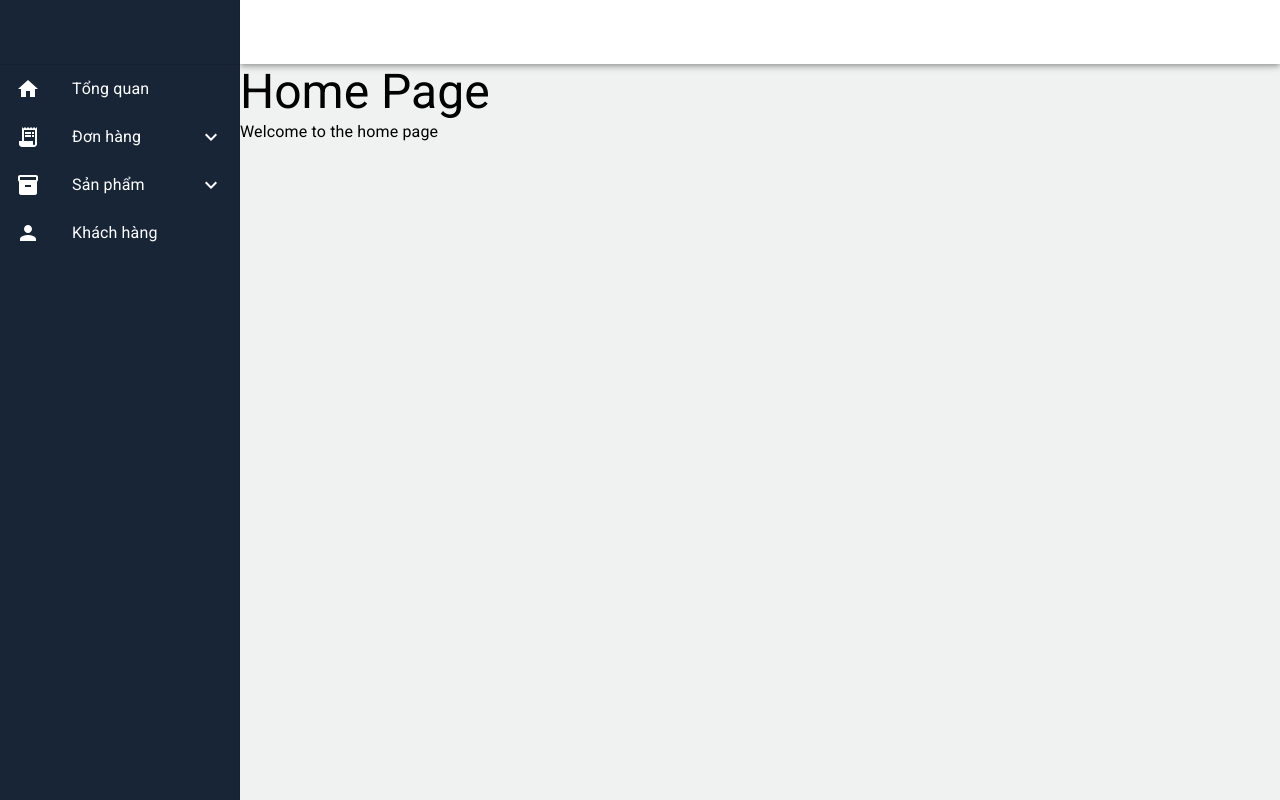
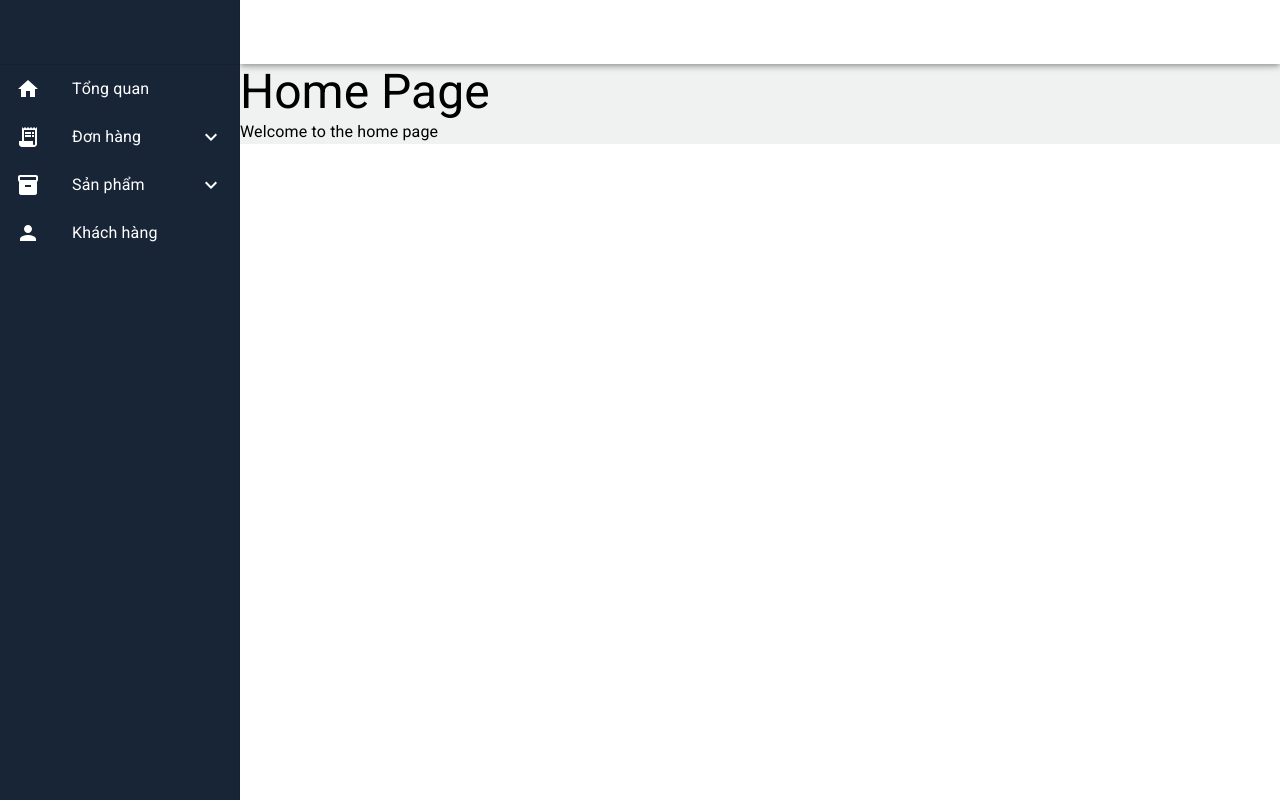
Before and after one commit to huulamthcsyl/InternSapo2024-Frontend, a React (Vite) app: page / in a window 1280 px wide. Built offline with nearby package versions, Linux system fonts and the light colour scheme.

Commit message:
Update MainBox.tsx

```diff
--- a/src/components/layout/MainBox.tsx
+++ b/src/components/layout/MainBox.tsx
@@ -1,6 +1,7 @@
 import React from 'react'
 import { Box } from '@mui/material'
 import Toolbar from '@mui/material/Toolbar'
+import {ToastContainer} from "react-toastify";
 
 type Props = {
     children: React.ReactNode
@@ -8,9 +9,10 @@ type Props = {
 
 export default function MainBox({ children }: Props) {
     return (
-    <Box component="main" sx={{ backgroundColor: '#F0F1F1', height: '100vh' }}>
+        <Box component="main" sx={{ backgroundColor: '#F0F1F1'}}>
             <Toolbar />
             {children}
+            <ToastContainer hideProgressBar autoClose={3000} />
         </Box>
     )
 }
```
Lines whose indentation alone changed are shown as unchanged.
